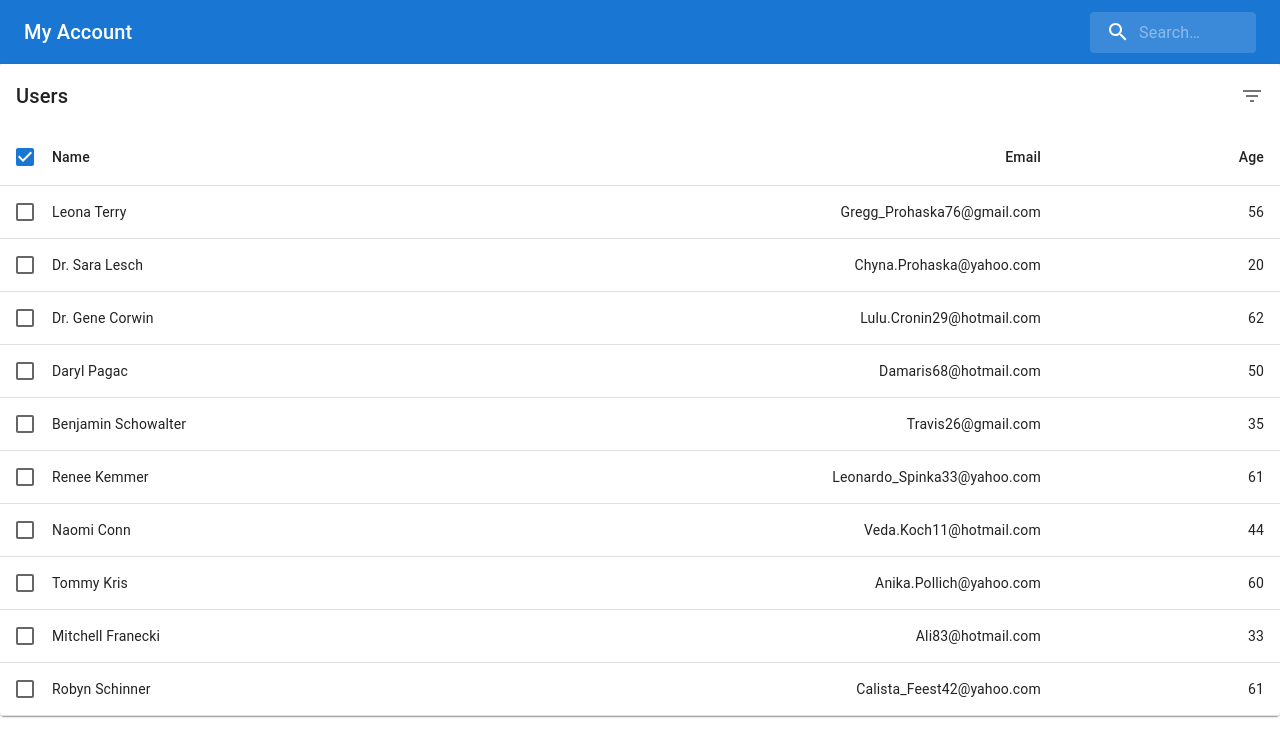
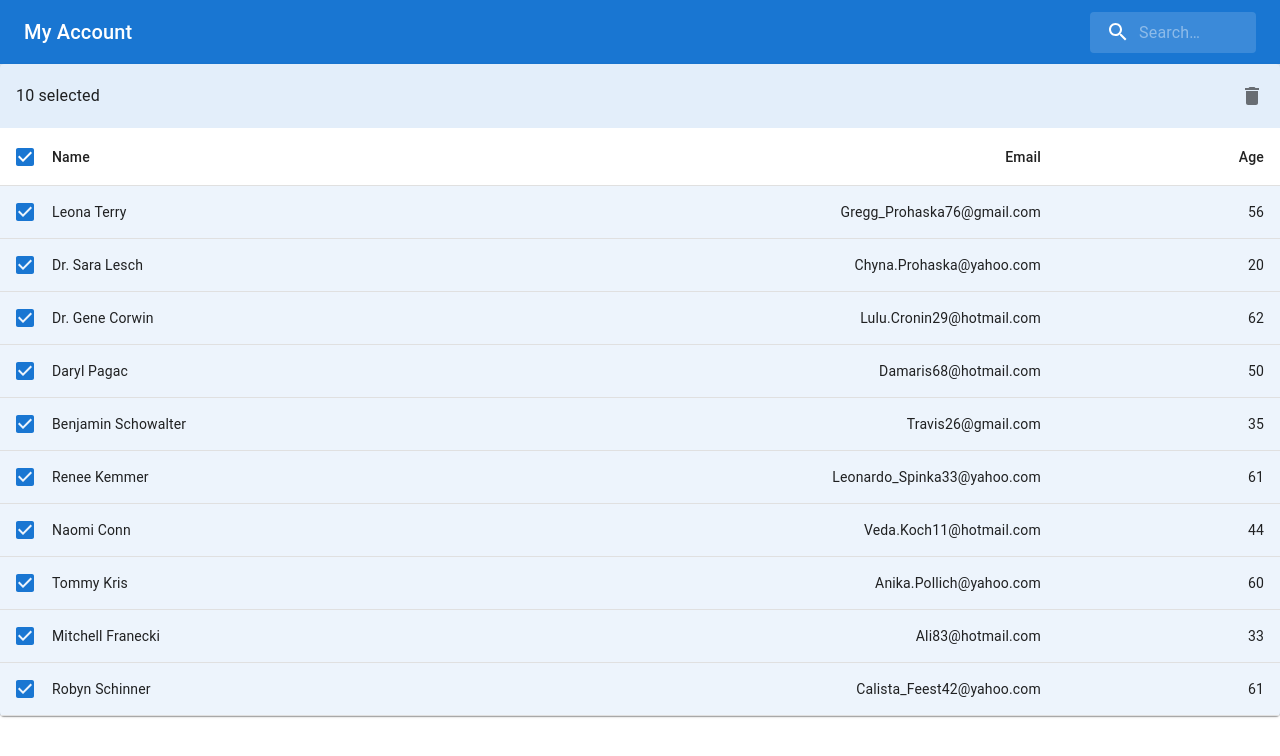
Before and after one commit to yair-tawil-walkme/Interviews, a React (Create React App) app in the folder react-table/: page / in a window 1280 px wide. Both pictures are taken after a click on the element 25 px from the left and 156 px from the top of the page. Shown: the top 756 px of the page. Built offline with nearby package versions, Linux system fonts and the light colour scheme.

Commit message:
Added delete and select options

```diff
--- a/react-table/src/components/App.tsx
+++ b/react-table/src/components/App.tsx
@@ -4,7 +4,7 @@ import Table from './Table/Table'
 import { getRows } from '../db/rows'
 
 const App = () => {
-  const [rows] = useState(getRows())
+  const [rows,setRows] = useState(getRows())
   const [searchQuery,setSearchQuery] = useState('');
 
   const filteredRows = useMemo(() => {
@@ -19,10 +19,14 @@ const App = () => {
     setSearchQuery(e.target.value);
   }
 
+  const handleDelete = (names: string[]) => {
+    setRows(rows.filter((row) => !names.includes(row.name)));
+  }
+
   return (
     <div>
       <Header searchQuery = {searchQuery} onSearchChange = {handleSearchChange}/>
-      <Table rows={filteredRows} />
+      <Table rows={filteredRows} onDelete = {handleDelete}/>
     </div>
   )
 }
--- a/react-table/src/components/Table/Table.tsx
+++ b/react-table/src/components/Table/Table.tsx
@@ -1,4 +1,4 @@
-import { MouseEvent, useMemo, useState } from 'react'
+import { ChangeEvent, MouseEvent, useMemo, useState } from 'react'
 import Box from '@mui/material/Box'
 import MuiTable from '@mui/material/Table'
 import TableBody from '@mui/material/TableBody'
@@ -11,9 +11,11 @@ import TableHead from './TableHead'
 import TableToolbar from './TableToolbar'
 import { Row } from '../../db/model'
 
-const Table = ({ rows }: { rows: Row[] }) => {
+const Table = ({ rows, onDelete }: { rows: Row[], onDelete: (names: string[]) => void }) => {
+
   const [sortField,setSortField] = useState('');
   const [sortOrder,setSortOrder] = useState<'asc' | 'desc'>('asc');
+  const [selectedRows,setSelectedRows] = useState<string[]>([]);
 
   const handleRequestSort = (event: MouseEvent, property: string) => {
     setSortOrder((prevOrder) =>(
@@ -48,29 +50,45 @@ const Table = ({ rows }: { rows: Row[] }) => {
 
   const sortedData = useMemo(() => getSortData(rows, sortField, sortOrder), [rows, sortField, sortOrder])
 
-  const handleSelectAllClick = () => {}
+  const handleSelectAllClick = (event: ChangeEvent<HTMLInputElement>) => {
+    console.log(selectedRows);
+       if (selectedRows.length === rows.length) {
+        setSelectedRows([]);
+      } else {
+        setSelectedRows(sortedData.map((row) => row.name));
+       }
+     };
 
   const handleClick = (event: MouseEvent, name: string) => {
-    console.log('event', event, 'name', name)
+    setSelectedRows((prevSelected) =>
+      prevSelected.includes(name) ?
+      prevSelected.filter((selectedName) => selectedName !== name)
+      : [...prevSelected , name]
+    );
   }
 
   // eslint-disable-next-line @typescript-eslint/no-unused-vars
-  const isSelected = (name: string) => false
+  const isSelected = (name: string) => selectedRows.includes(name);
+
+  const handleDelete = () => {
+    onDelete(selectedRows);
+    setSelectedRows([]);
+  };
 
   return (
     <Box sx={{ width: '100%' }}>
       <Paper sx={{ width: '100%', mb: 2 }}>
-        <TableToolbar numSelected={0} />
+        <TableToolbar numSelected={selectedRows.length} onDelete={handleDelete} />
 
         <TableContainer>
           <MuiTable>
             <TableHead
-              numSelected={0}
+              numSelected={selectedRows.length}
               order={sortOrder}
               orderBy={sortField}
               onSelectAllClick={handleSelectAllClick}
               onRequestSort={handleRequestSort}
-              rowCount={rows.length}
+              rowCount={sortedData.length}
             />
             <TableBody>
               {sortedData.map((row) => {
@@ -88,7 +106,8 @@ const Table = ({ rows }: { rows: Row[] }) => {
                     selected={isItemSelected}
                   >
                     <TableCell padding="checkbox">
-                      <Checkbox color="primary" />
+                      <Checkbox color="primary"
+                                checked = {isItemSelected} />
                     </TableCell>
                     <TableCell component="th" scope="row" padding="none">
                       {row.name}
--- a/react-table/src/components/Table/TableHead.tsx
+++ b/react-table/src/components/Table/TableHead.tsx
@@ -1,4 +1,4 @@
-import { MouseEventHandler, MouseEvent } from 'react'
+import { MouseEventHandler, MouseEvent, ChangeEvent, useState } from 'react'
 import MuiTableHead from '@mui/material/TableHead'
 import TableRow from '@mui/material/TableRow'
 import TableCell from '@mui/material/TableCell'
@@ -24,8 +24,15 @@ const TableHead = ({
   onRequestSort: (event: MouseEvent, property: string) => void
   rowCount: number
   numSelected: number
-  onSelectAllClick: () => void
+  onSelectAllClick: (event: ChangeEvent<HTMLInputElement>) => void
 }) => {
+  const [checked, setChecked] = useState(false);
+
+  const checkHandler = (event: ChangeEvent<HTMLInputElement>) => {
+    setChecked(event.target.checked);
+    onSelectAllClick(event);
+  };
+
   const createSortHandler =
     (property: string): MouseEventHandler<HTMLButtonElement> =>
     (event) => {
@@ -36,7 +43,10 @@ const TableHead = ({
     <MuiTableHead>
       <TableRow>
         <TableCell padding="checkbox">
-          <Checkbox color="primary" />
+          <Checkbox color="primary"
+                    indeterminate={numSelected > 0 && numSelected < rowCount}
+                    checked={rowCount > 0 && numSelected === rowCount}
+                    onChange={checkHandler} />
         </TableCell>
 
         {cells.map((headCell) => (
--- a/react-table/src/components/Table/TableToolbar.tsx
+++ b/react-table/src/components/Table/TableToolbar.tsx
@@ -6,7 +6,7 @@ import IconButton from '@mui/material/IconButton'
 import DeleteIcon from '@mui/icons-material/Delete'
 import FilterListIcon from '@mui/icons-material/FilterList'
 
-const TableToolbar = ({ numSelected }: { numSelected: number }) => {
+const TableToolbar = ({ numSelected, onDelete }: { numSelected: number, onDelete: () => void })=> {
   return (
     <Toolbar
       sx={{
@@ -43,7 +43,7 @@ const TableToolbar = ({ numSelected }: { numSelected: number }) => {
 
       {numSelected > 0 ? (
         <Tooltip title="Delete">
-          <IconButton>
+          <IconButton onClick={onDelete}>
             <DeleteIcon />
           </IconButton>
         </Tooltip>
```
